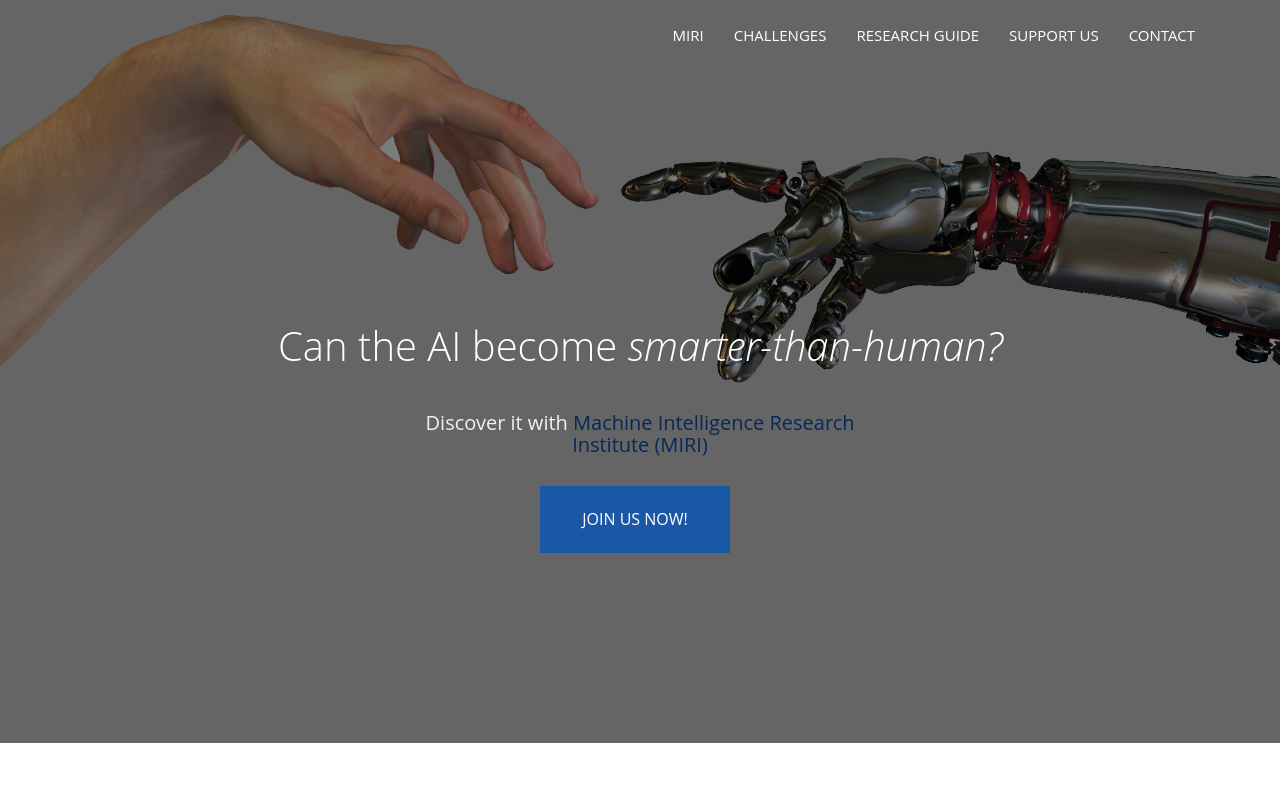
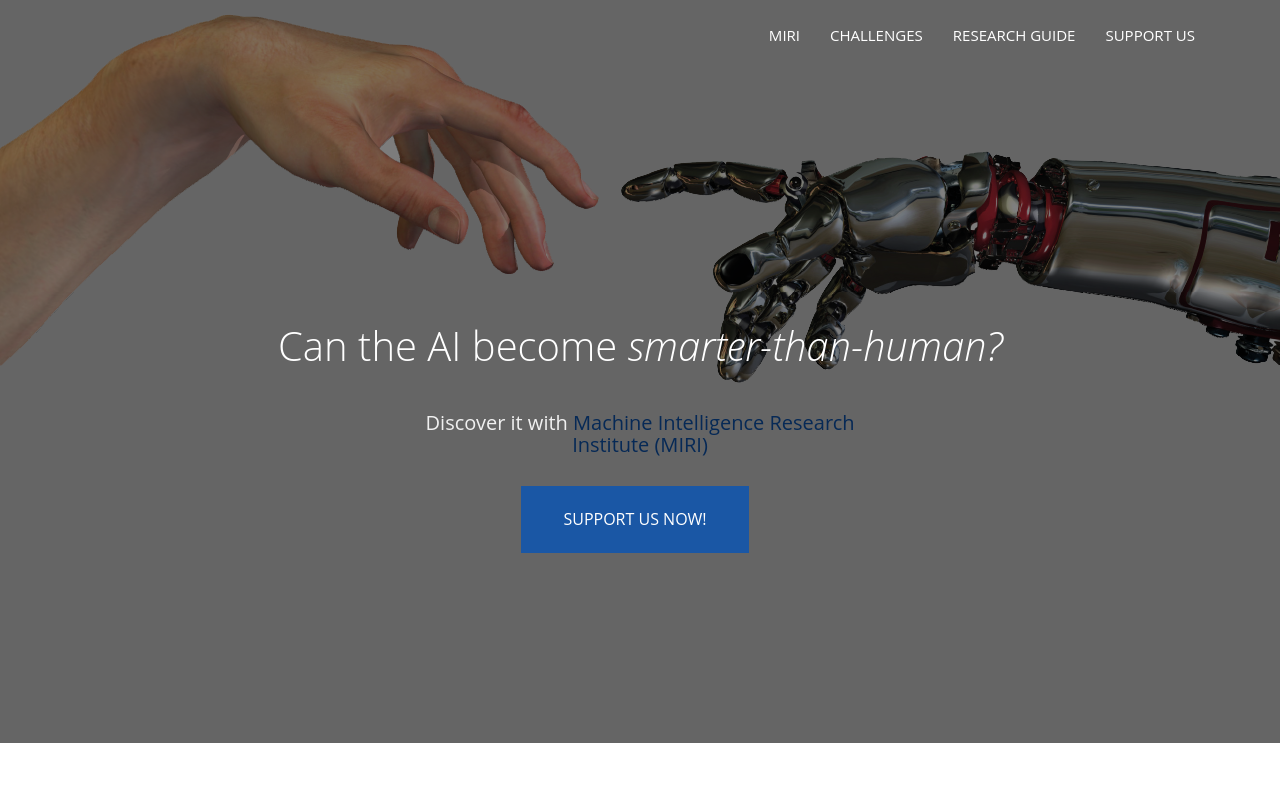
Before and after one commit to carminoplata/miriai, a website: page docs/index.html in a window 1280 px wide. Shown: the top 800 px of the page. Drawn offline with Linux system fonts and the light colour scheme; files whose address does not match are found by name.

Commit message:
Commented contact section

```diff
--- a/docs/index.html
+++ b/docs/index.html
@@ -5,7 +5,7 @@
     <meta name="viewport" content="width=device-width, initial-scale=1">
     <title>MIRI: AI Smarter-Than Human</title>
     <meta name="description" content="Promote MIUR">
-    <meta name="keywords" content="MIUR, JARVIS, AI, Artificial Intelligence, ML, Machine Learning, University, Lab, Research">
+    <meta name="keywords" content="MIRI, JARVIS, AI, Artificial Intelligence, ML, Machine Learning, University, Lab, Research">
 
     <link rel="stylesheet" href="css/styles-merged.css">
     <link rel="stylesheet" href="css/style.min.css">
@@ -37,7 +37,7 @@
             <li><a href="#challenges" data-nav-section="features">Challenges</a></li>
             <li><a href="#research" data-nav-section="pricing">Research Guide</a></li>
             <li><a href="#support" data-nav-section="reviews">Support Us</a></li>
-            <li><a href="#contact" data-nav-section="contact">Contact</a></li>
+            <!--<li><a href="#contact" data-nav-section="contact">Contact</a></li>-->
           </ul>
         </div>
       </div>
@@ -52,7 +52,7 @@
               <h4 class="probootstrap-subheading probootstrap-animate"> Discover it with
                  <a href="https://intelligence.org"> Machine Intelligence Research Institute (MIRI) </a>
               </h4>
-              <p class="probootstrap-animate"><a href="https://uicookies.com/" target="_blank" role="button" class="btn btn-primary">JOIN US NOW! </a><!--<a href="#features" class="btn btn-default smoothscroll" role="button">Share our goal</a>--></p>
+              <p class="probootstrap-animate"><a href="#support" target="_blank" role="button" class="btn btn-primary">SUPPORT US NOW! </a><!--<a href="#features" class="btn btn-default smoothscroll" role="button">Share our goal</a>--></p>
             </div>
           </div>
         </div>
@@ -383,7 +383,7 @@
       </div>
     </section> -->
     <!-- END section -->
-    <section class="probootstrap-section probootstrap-bg-light" data-section="contact">
+   <!-- <section class="probootstrap-section probootstrap-bg-light" data-section="contact">
       <div class="container">
         <div class="row">
           <div class="col-md-6">
@@ -430,7 +430,7 @@
           </div>
         </div>
       </div>
-    </section>
+    </section>-->
 
 
     <footer class="probootstrap-footer">
```
